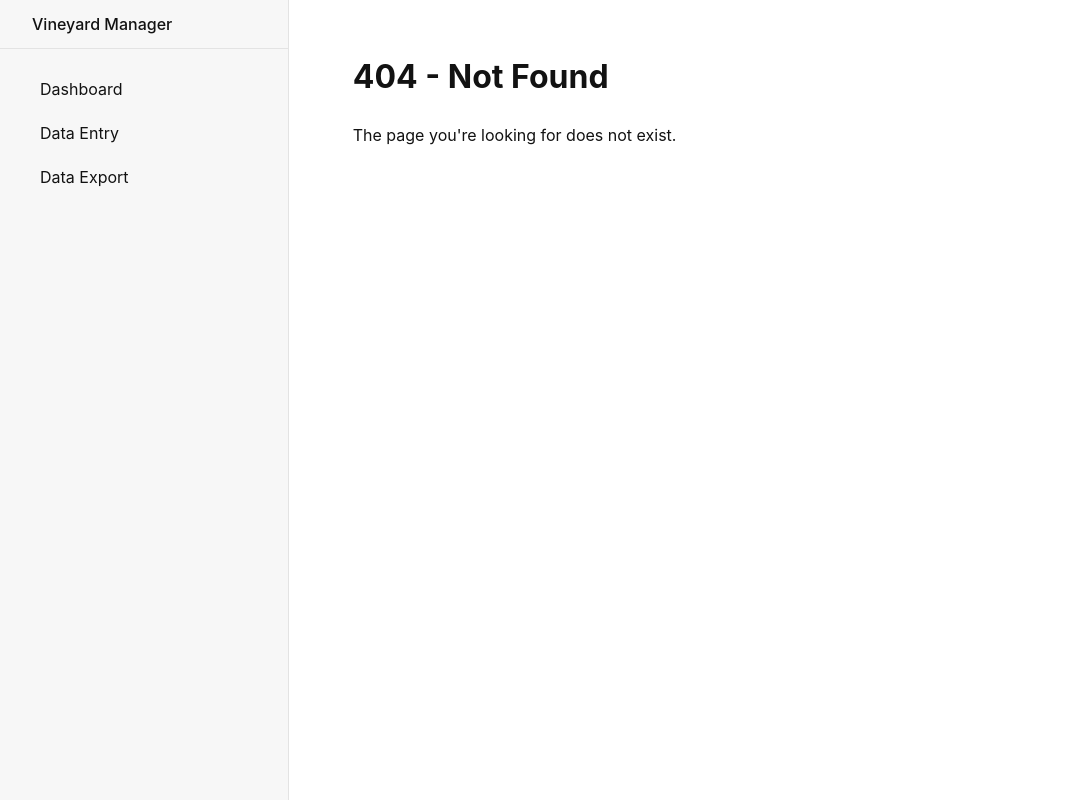
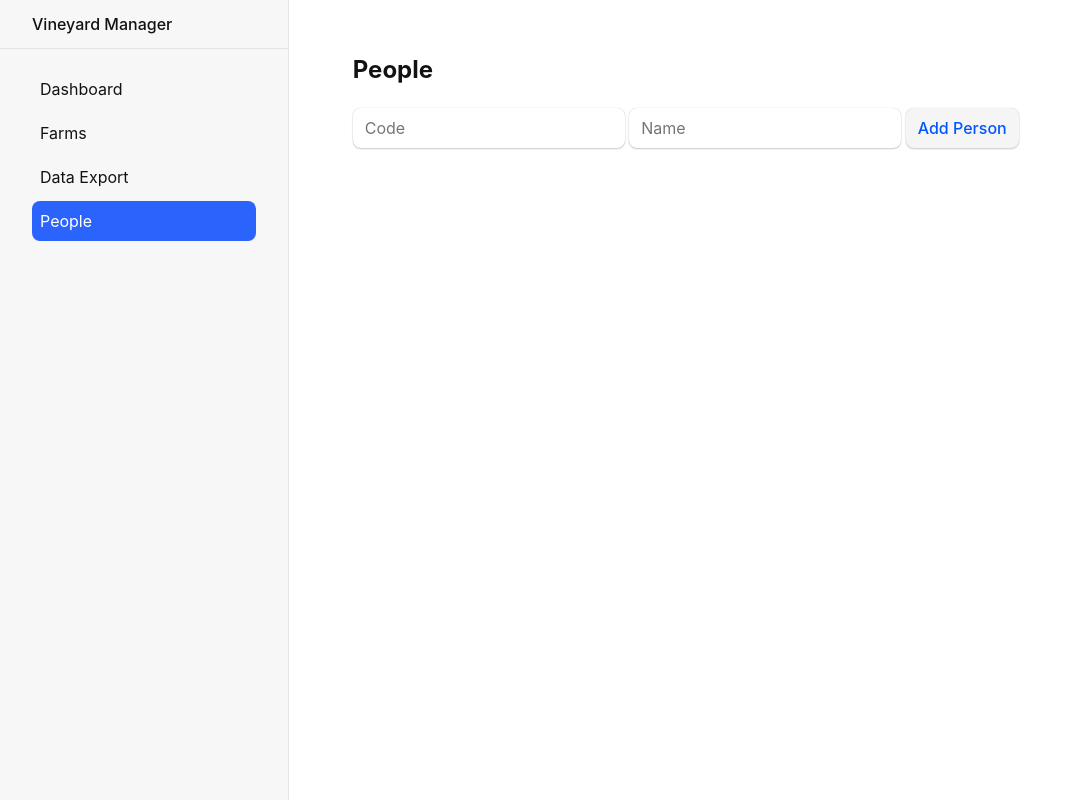
Before and after one commit to davidlpoole/vineyard-manager, a React (Create React App) app: page /vineyard-manager/people in a window 1280 px wide. Before the commit this address had no page. Shown: the whole page, without its empty margins (0-1083 px from the left). Built offline with nearby package versions, Linux system fonts and the light colour scheme.

Commit message:
Add form to add new people

```diff
--- a/package.json
+++ b/package.json
@@ -1,6 +1,6 @@
 {
   "name": "vineyard-manager",
-  "homepage": "https://davidlpoole.github.io/",
+  "homepage": "https://davidlpoole.github.io/vineyard-manager",
   "version": "0.1.0",
   "private": true,
   "dependencies": {
--- a/src/App.js
+++ b/src/App.js
@@ -9,10 +9,11 @@ import FarmView from './components/Farm'
 import PatchView from './components/Patch'
 import RowView from './components/Row'
 import Dashboard from './components/Dashboard'
+import PersonView from './components/Person'
 
 function App() {
   return (
-    <Router>
+    <Router basename="/vineyard-manager">
       <Root />
       <Outlet>
         <Switch>
@@ -20,7 +21,8 @@ function App() {
           <Route path="/farms/" exact component={FarmView} />
           <Route path="/farms/:farmId" exact component={PatchView} />
           <Route path="/farms/:farmId/:patchId" component={RowView} />
-          <Route path="/data-summary" component={DataSummary} />
+          <Route path="/export" component={DataSummary} />
+          <Route path="/people" component={PersonView} />
           <Route component={NotFound} />
         </Switch>
       </Outlet>
--- /dev/null
+++ b/src/components/Person.jsx
@@ -0,0 +1,59 @@
+import React, { useState } from 'react'
+import { Link } from 'react-router-dom'
+import { saveToLocalStorage } from '../utility'
+
+export default function PersonView() {
+  const [person, setPerson] = useState({})
+  const [people, setPeople] = useState(
+    JSON.parse(localStorage.getItem('peopleData')) || []
+  )
+
+  function handleAddFarm(e) {
+    e.preventDefault()
+    const updatedPeople = [...people, person]
+    setPeople(updatedPeople)
+    saveToLocalStorage('peopleData', updatedPeople)
+    setPerson({})
+    // history.push(`/view-farm/${updatedFarms.length - 1}`)
+  }
+
+  return (
+    <div>
+      <h2>People</h2>
+      <ul>
+        {people
+          .sort((a, b) => a.code.toUpperCase() > b.code.toUpperCase())
+          .map((person, index) => (
+            <li key={index}>
+              <Link to={`/people/${index}`}>
+                {person.code}: {person.name}
+              </Link>
+            </li>
+          ))}
+      </ul>
+      <form onSubmit={handleAddFarm}>
+        <label>
+          <input
+            type="text"
+            placeholder="Code"
+            defaultValue={person.code}
+            required
+            onChange={(e) => {
+              setPerson({ ...person, code: e.target.value })
+            }}
+          />{' '}
+          <input
+            type="text"
+            placeholder="Name"
+            defaultValue={person.name}
+            required
+            onChange={(e) => {
+              setPerson({ ...person, name: e.target.value })
+            }}
+          />
+        </label>{' '}
+        <button type="submit">Add Person</button>
+      </form>
+    </div>
+  )
+}
--- a/src/components/root.jsx
+++ b/src/components/root.jsx
@@ -13,10 +13,13 @@ export default function Root() {
               </NavLink>
             </li>
             <li>
-              <NavLink to={`/farms/`}>Data Entry</NavLink>
+              <NavLink to={`/farms/`}>Farms</NavLink>
             </li>
             <li>
-              <NavLink to={`/data-summary/`}>Data Export</NavLink>
+              <NavLink to={`/export/`}>Data Export</NavLink>
+            </li>
+            <li>
+              <NavLink to={`/people/`}>People</NavLink>
             </li>
           </ul>
         </nav>
```
Also changed, not shown: 11 other files (tests, documents, lock files or other folders).
